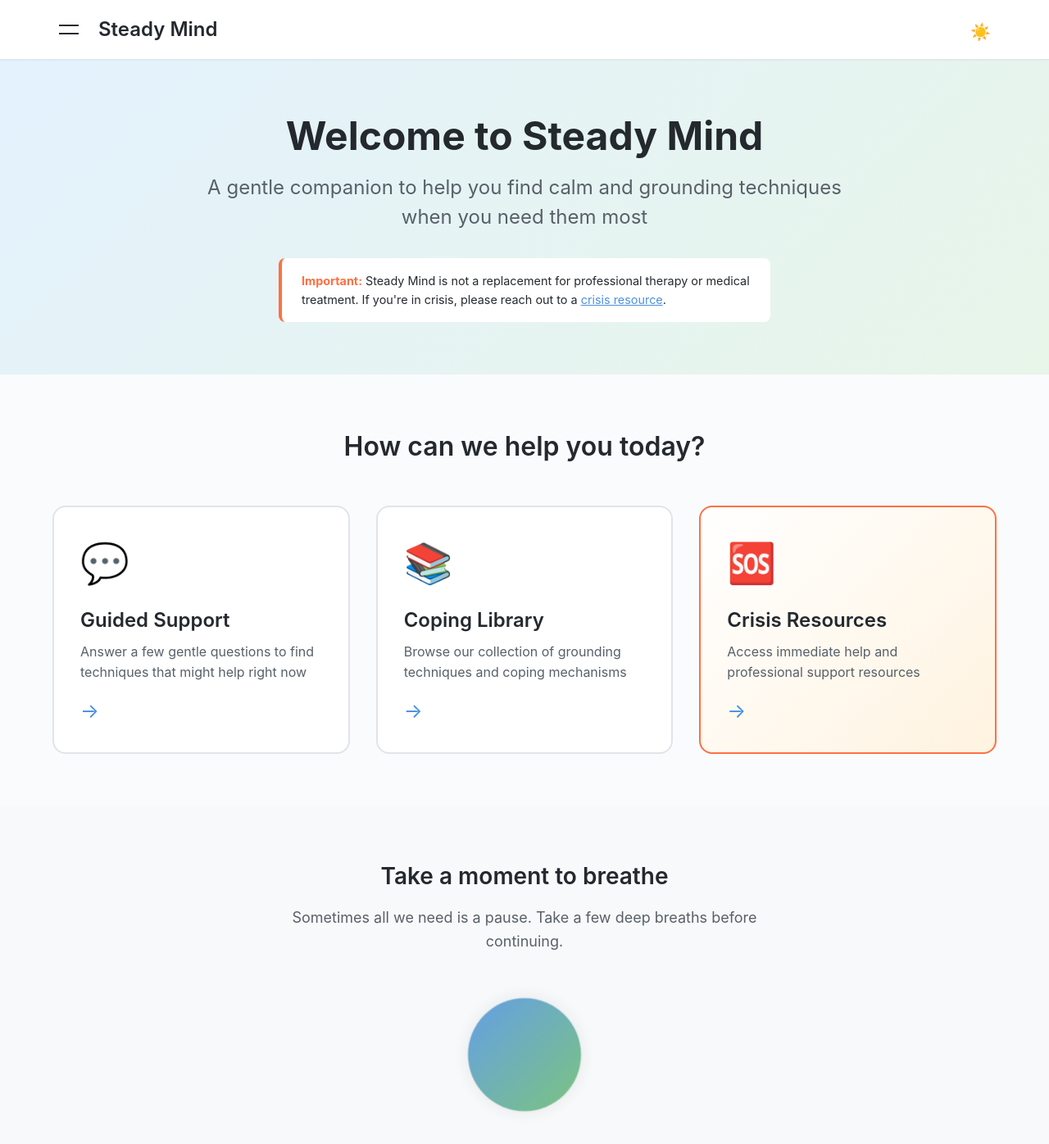
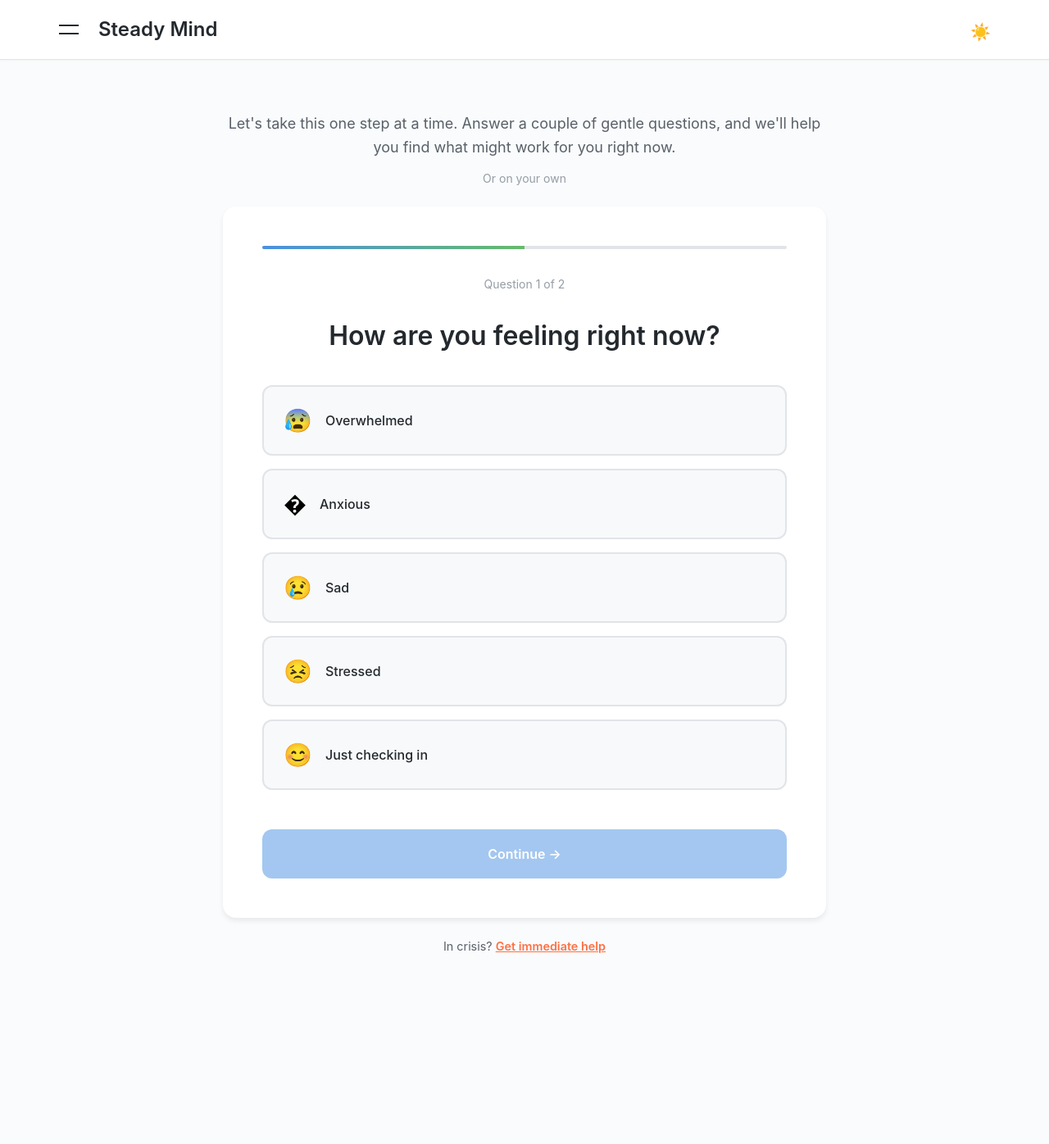
Before and after one commit to kevinslawinski/steady-mind, an Angular app: page / in a window 1280 px wide. Shown: the top 1396 px of the page at 82% size. After the commit the page ends 1214 px from the top, so only its background shows below. Built offline with nearby package versions, Linux system fonts and the light colour scheme.

Commit message:
feat: mobile-first revamp of home component with guided questions and navigation improvements

```diff
--- a/src/app/core/layout/navigation/navigation.component.ts
+++ b/src/app/core/layout/navigation/navigation.component.ts
@@ -16,8 +16,7 @@ export class NavigationComponent {
   protected readonly appTitle = signal(APP_TITLE);
 
   protected readonly navItems = [
-    { path: '/', label: 'Home', icon: '🏠' },
-    { path: '/guided-prompts', label: 'Guided Support', icon: '💬' },
+    { path: '/', label: 'Guided Support', icon: '💬' },
     { path: '/coping-library', label: 'Coping Library', icon: '📚' },
     { path: '/crisis-resources', label: 'Crisis Resources', icon: '🆘' },
   ];
--- a/src/app/features/home/home.component.html
+++ b/src/app/features/home/home.component.html
@@ -1,47 +1,73 @@
 <div class="home">
-  <section class="hero">
-    <div class="hero-content">
-      <h1 class="hero-title">Welcome to {{ appTitle() }}</h1>
-      <p class="hero-subtitle">
-        A gentle companion to help you find calm and grounding techniques when you need them most
-      </p>
-      <p class="disclaimer">
-        <strong>Important:</strong> {{ appTitle() }} is not a replacement for professional therapy
-        or medical treatment. If you're in crisis, please reach out to a
-        <a routerLink="/crisis-resources">crisis resource</a>.
-      </p>
-    </div>
+  <!-- Compact welcome message -->
+  <section class="welcome">
+    <p class="welcome-text">
+      Let's take this one step at a time. Answer a couple of gentle questions, and we'll help you
+      find what might work for you right now.
+    </p>
+    <p class="skip-option">
+      Or
+      <a routerLink="/coping-library" class="skip-link">browse coping techniques</a>
+      on your own
+    </p>
   </section>
 
-  <section class="quick-actions">
-    <h2 class="section-title">How can we help you today?</h2>
+  <!-- Guided questions -->
+  <section class="guided-questions">
+    @for (question of questions; track question.id) { @if (currentQuestion() === question.id) {
+    <div class="question-card">
+      <!-- Progress indicator -->
+      <div class="progress-bar">
+        <div
+          class="progress-fill"
+          [style.width.%]="((currentQuestion() + 1) / questions.length) * 100"
+        ></div>
+      </div>
 
-    <div class="actions-grid">
-      @for (action of quickActions; track action.route) {
-      <a
-        [routerLink]="action.route"
-        class="action-card"
-        [class.urgent]="action.urgent"
-        [attr.data-color]="action.color"
-      >
-        <div class="action-icon" aria-hidden="true">{{ action.icon }}</div>
-        <h3 class="action-title">{{ action.title }}</h3>
-        <p class="action-description">{{ action.description }}</p>
-        <span class="action-arrow" aria-hidden="true">→</span>
-      </a>
-      }
+      <p class="question-number">Question {{ currentQuestion() + 1 }} of {{ questions.length }}</p>
+
+      <h2 class="question-text">{{ question.question }}</h2>
+
+      <div class="options-grid">
+        @for (option of question.options; track option.value) {
+        <button
+          class="option-button"
+          [class.selected]="selectedAnswer() === option.value"
+          (click)="selectAnswer(option.value)"
+          type="button"
+        >
+          <span class="option-emoji" aria-hidden="true">{{ option.emoji }}</span>
+          <span class="option-label">{{ option.label }}</span>
+        </button>
+        }
+      </div>
+
+      <!-- Navigation buttons -->
+      <div class="question-nav">
+        @if (currentQuestion() > 0) {
+        <button class="nav-button secondary" (click)="previousQuestion()" type="button">
+          ← Back
+        </button>
+        }
+        <button
+          class="nav-button primary"
+          [disabled]="!selectedAnswer()"
+          (click)="nextQuestion()"
+          type="button"
+        >
+          @if (currentQuestion() < questions.length - 1) { Continue } @else { Get Recommendations }
+          →
+        </button>
+      </div>
     </div>
+    } }
   </section>
 
-  <section class="breathing-space">
-    <div class="breathing-card">
-      <h2 class="breathing-title">Take a moment to breathe</h2>
-      <p class="breathing-text">
-        Sometimes all we need is a pause. Take a few deep breaths before continuing.
-      </p>
-      <div class="breathing-visual" aria-hidden="true">
-        <div class="breathing-circle"></div>
-      </div>
-    </div>
+  <!-- Quick disclaimer with crisis link -->
+  <section class="footer-note">
+    <p class="disclaimer-compact">
+      In crisis?
+      <a routerLink="/crisis-resources" class="crisis-link">Get immediate help</a>
+    </p>
   </section>
 </div>
--- a/src/app/features/home/home.component.scss
+++ b/src/app/features/home/home.component.scss
@@ -1,49 +1,32 @@
 .home {
-  min-height: 100vh;
+  min-height: calc(100vh - 65px);
+  display: flex;
+  flex-direction: column;
+  padding: 1rem;
+  max-width: 600px;
+  margin: 0 auto;
 }
 
-.hero {
-  background: linear-gradient(135deg, var(--primary-light) 0%, var(--secondary-light) 100%);
-  padding: 4rem 1.5rem;
+// Welcome section - brief and calming
+.welcome {
+  padding: 1.5rem 0 1rem;
   text-align: center;
 }
 
-.hero-content {
-  max-width: 800px;
-  margin: 0 auto;
+.welcome-text {
+  font-size: 1rem;
+  line-height: 1.6;
+  color: var(--text-secondary);
+  margin: 0 0 0.75rem 0;
 }
 
-.hero-title {
-  font-size: clamp(2rem, 5vw, 3rem);
-  font-weight: 700;
-  color: var(--text-primary);
-  margin: 0 0 1rem 0;
-  line-height: 1.2;
+.skip-option {
+  font-size: 0.875rem;
+  color: var(--text-tertiary);
+  margin: 0;
 }
 
-.hero-subtitle {
-  font-size: clamp(1.125rem, 2.5vw, 1.5rem);
-  color: var(--text-secondary);
-  margin: 0 0 2rem 0;
-  line-height: 1.5;
-}
-
-.disclaimer {
-  background-color: var(--surface-color);
-  padding: 1rem 1.5rem;
-  border-radius: 8px;
-  border-left: 4px solid var(--accent-color);
-  margin: 2rem auto 0;
-  max-width: 600px;
-  text-align: left;
-  font-size: 0.9rem;
-  line-height: 1.6;
-
-  strong {
-    color: var(--accent-color);
-  }
-
-  a {
+.skip-link {
   color: var(--primary-color);
   text-decoration: underline;
   transition: color 0.2s ease;
@@ -59,162 +42,253 @@
     border-radius: 2px;
   }
 }
+
+// Guided questions section
+.guided-questions {
+  flex: 1;
+  display: flex;
+  flex-direction: column;
 }
 
-.quick-actions {
-  padding: 4rem 1.5rem;
-  max-width: 1200px;
-  margin: 0 auto;
+.question-card {
+  background-color: var(--surface-color);
+  border-radius: 16px;
+  padding: 1.5rem;
+  box-shadow: var(--shadow-md);
+  display: flex;
+  flex-direction: column;
+  gap: 1.5rem;
 }
 
-.section-title {
-  font-size: 2rem;
-  font-weight: 600;
-  text-align: center;
-  margin: 0 0 3rem 0;
-  color: var(--text-primary);
+.progress-bar {
+  width: 100%;
+  height: 4px;
+  background-color: var(--border-color);
+  border-radius: 2px;
+  overflow: hidden;
 }
 
-.actions-grid {
-  display: grid;
-  grid-template-columns: repeat(auto-fit, minmax(280px, 1fr));
-  gap: 2rem;
-  margin: 0 auto;
+.progress-fill {
+  height: 100%;
+  background: linear-gradient(90deg, var(--primary-color) 0%, var(--secondary-color) 100%);
+  transition: width 0.3s ease;
 }
 
-.action-card {
-  position: relative;
+.question-number {
+  font-size: 0.875rem;
+  color: var(--text-tertiary);
+  margin: 0;
+  text-align: center;
+}
+
+.question-text {
+  font-size: 1.5rem;
+  font-weight: 600;
+  color: var(--text-primary);
+  margin: 0;
+  text-align: center;
+  line-height: 1.3;
+}
+
+.options-grid {
+  display: grid;
+  gap: 0.75rem;
+  margin: 0.5rem 0;
+}
+
+.option-button {
   display: flex;
-  flex-direction: column;
-  padding: 2rem;
-  background-color: var(--surface-color);
+  align-items: center;
+  gap: 1rem;
+  padding: 1rem 1.25rem;
+  background-color: var(--surface-alt);
   border: 2px solid var(--border-color);
-  border-radius: 16px;
-  text-decoration: none;
-  color: var(--text-primary);
-  transition: transform 0.2s ease, box-shadow 0.2s ease, border-color 0.2s ease;
+  border-radius: 12px;
+  cursor: pointer;
+  transition: all 0.2s ease;
+  text-align: left;
+  width: 100%;
 
   &:hover {
-    transform: translateY(-4px);
-    box-shadow: var(--shadow-lg);
+    background-color: var(--hover-color);
     border-color: var(--primary-color);
+    transform: translateY(-2px);
   }
 
   &:focus-visible {
-    outline: 3px solid var(--primary-color);
-    outline-offset: 4px;
+    outline: 2px solid var(--primary-color);
+    outline-offset: 2px;
   }
 
-  &.urgent {
-    border-color: var(--accent-color);
-    background: linear-gradient(135deg, var(--surface-color) 0%, var(--accent-light) 100%);
+  &.selected {
+    background-color: var(--primary-light);
+    border-color: var(--primary-color);
+    box-shadow: 0 0 0 3px var(--primary-light);
+  }
 
-    &:hover {
-      border-color: var(--accent-dark);
-    }
+  &:active {
+    transform: translateY(0);
   }
 }
 
-.action-icon {
-  font-size: 3rem;
-  margin-bottom: 1rem;
+.option-emoji {
+  font-size: 1.75rem;
+  flex-shrink: 0;
 }
 
-.action-title {
-  font-size: 1.5rem;
-  font-weight: 600;
-  margin: 0 0 0.5rem 0;
+.option-label {
+  font-size: 1rem;
+  font-weight: 500;
   color: var(--text-primary);
+  flex: 1;
 }
 
-.action-description {
-  flex: 1;
-  margin: 0 0 1rem 0;
-  color: var(--text-secondary);
-  line-height: 1.6;
+.question-nav {
+  display: flex;
+  gap: 0.75rem;
+  margin-top: 0.5rem;
 }
 
-.action-arrow {
-  font-size: 1.5rem;
-  color: var(--primary-color);
-  transition: transform 0.2s ease;
+.nav-button {
+  flex: 1;
+  padding: 0.875rem 1.5rem;
+  border-radius: 12px;
+  font-weight: 600;
+  font-size: 1rem;
+  transition: all 0.2s ease;
+  border: 2px solid transparent;
 
-  .action-card:hover & {
-    transform: translateX(4px);
+  &.primary {
+    background-color: var(--primary-color);
+    color: white;
+
+    &:hover:not(:disabled) {
+      background-color: var(--primary-dark);
+      transform: translateY(-2px);
+      box-shadow: var(--shadow-md);
+    }
+
+    &:disabled {
+      opacity: 0.5;
+      cursor: not-allowed;
     }
   }
 
-.breathing-space {
+  &.secondary {
     background-color: var(--surface-alt);
-  padding: 4rem 1.5rem;
+    color: var(--text-primary);
+    border-color: var(--border-color);
+    flex: 0 0 auto;
+    min-width: 100px;
+
+    &:hover {
+      background-color: var(--hover-color);
+      border-color: var(--primary-color);
+    }
   }
 
-.breathing-card {
-  max-width: 600px;
-  margin: 0 auto;
+  &:focus-visible {
+    outline: 2px solid var(--primary-color);
+    outline-offset: 2px;
+  }
+
+  &:active:not(:disabled) {
+    transform: translateY(0);
+  }
+}
+
+// Footer note
+.footer-note {
+  padding: 1.5rem 0 1rem;
   text-align: center;
 }
 
-.breathing-title {
-  font-size: 1.75rem;
-  font-weight: 600;
-  margin: 0 0 1rem 0;
-  color: var(--text-primary);
+.disclaimer-compact {
+  font-size: 0.9rem;
+  color: var(--text-secondary);
+  margin: 0;
 }
 
-.breathing-text {
-  font-size: 1.125rem;
-  color: var(--text-secondary);
-  margin: 0 0 2rem 0;
-  line-height: 1.6;
+.crisis-link {
+  color: var(--accent-color);
+  font-weight: 600;
+  text-decoration: underline;
+  transition: color 0.2s ease;
+
+  &:hover,
+  &:focus {
+    color: var(--accent-dark);
   }
 
-.breathing-visual {
-  display: flex;
-  justify-content: center;
-  align-items: center;
-  padding: 2rem;
-}
-
-.breathing-circle {
-  width: 120px;
-  height: 120px;
-  border-radius: 50%;
-  background: linear-gradient(135deg, var(--primary-color) 0%, var(--secondary-color) 100%);
-  animation: breathe 4s ease-in-out infinite;
-  box-shadow: 0 0 20px rgba(0, 0, 0, 0.1);
-}
-
-@keyframes breathe {
-  0%,
-  100% {
-    transform: scale(1);
-    opacity: 0.7;
-  }
-  50% {
-    transform: scale(1.3);
-    opacity: 1;
+  &:focus-visible {
+    outline: 2px solid var(--accent-color);
+    outline-offset: 2px;
+    border-radius: 2px;
   }
 }
 
-@media (prefers-reduced-motion: reduce) {
-  .breathing-circle {
-    animation: none;
+// Tablet and larger
+@media (min-width: 768px) {
+  .home {
+    padding: 2rem;
+    max-width: 700px;
   }
 
-  .action-card {
+  .welcome {
+    padding: 2rem 0 1.5rem;
+  }
+
+  .welcome-text {
+    font-size: 1.125rem;
+  }
+
+  .question-card {
+    padding: 2.5rem;
+    gap: 2rem;
+  }
+
+  .question-text {
+    font-size: 1.75rem;
+  }
+
+  .options-grid {
+    gap: 1rem;
+  }
+
+  .option-button {
+    padding: 1.25rem 1.5rem;
+  }
+
+  .nav-button {
+    padding: 1rem 2rem;
+  }
+}
+
+// Desktop
+@media (min-width: 1024px) {
+  .home {
+    max-width: 800px;
+  }
+
+  .question-card {
+    padding: 3rem;
+  }
+
+  .question-text {
+    font-size: 2rem;
+  }
+}
+
+// Reduced motion support
+@media (prefers-reduced-motion: reduce) {
+  .progress-fill,
+  .option-button,
+  .nav-button {
     transition: none;
+  }
 
-    &:hover {
+  .option-button:hover,
+  .nav-button:hover {
     transform: none;
   }
 }
-
-  .action-arrow {
-    transition: none;
-
-    .action-card:hover & {
-      transform: none;
-    }
-  }
-}
--- a/src/app/features/home/home.component.ts
+++ b/src/app/features/home/home.component.ts
@@ -11,29 +11,55 @@ import { APP_TITLE } from '../../../globals/app.constants';
 })
 export class HomeComponent {
   protected readonly appTitle = signal(APP_TITLE);
+  protected readonly currentQuestion = signal(0);
+  protected readonly selectedAnswer = signal<string | null>(null);
 
-  protected readonly quickActions = [
+  // Initial guided questions
+  protected readonly questions = [
     {
-      title: 'Guided Support',
-      description: 'Answer a few gentle questions to find techniques that might help right now',
-      icon: '💬',
-      route: '/guided-prompts',
-      color: 'primary',
+      id: 0,
+      question: 'How are you feeling right now?',
+      options: [
+        { value: 'overwhelmed', label: 'Overwhelmed', emoji: '😰' },
+        { value: 'anxious', label: 'Anxious', emoji: '�' },
+        { value: 'sad', label: 'Sad', emoji: '😢' },
+        { value: 'stressed', label: 'Stressed', emoji: '😣' },
+        { value: 'neutral', label: 'Just checking in', emoji: '😊' },
+      ],
     },
     {
-      title: 'Coping Library',
-      description: 'Browse our collection of grounding techniques and coping mechanisms',
-      icon: '📚',
-      route: '/coping-library',
-      color: 'secondary',
-    },
-    {
-      title: 'Crisis Resources',
-      description: 'Access immediate help and professional support resources',
-      icon: '🆘',
-      route: '/crisis-resources',
-      color: 'accent',
-      urgent: true,
+      id: 1,
+      question: 'What would be most helpful right now?',
+      options: [
+        { value: 'calm-down', label: 'Something to help me calm down', emoji: '🌊' },
+        { value: 'ground', label: 'Help me feel grounded', emoji: '🌱' },
+        { value: 'distract', label: 'A gentle distraction', emoji: '✨' },
+        { value: 'breathe', label: 'Breathing exercises', emoji: '💨' },
+        { value: 'explore', label: 'Just want to explore', emoji: '🧭' },
+      ],
     },
   ];
+
+  protected selectAnswer(value: string): void {
+    this.selectedAnswer.set(value);
+  }
+
+  protected nextQuestion(): void {
+    const current = this.currentQuestion();
+    if (current < this.questions.length - 1) {
+      this.currentQuestion.update((q) => q + 1);
+      this.selectedAnswer.set(null);
+    } else {
+      // Navigate to results/recommendations
+      // TODO: Implement recommendation logic
+      console.log('Show recommendations based on answers');
+    }
+  }
+
+  protected previousQuestion(): void {
+    if (this.currentQuestion() > 0) {
+      this.currentQuestion.update((q) => q - 1);
+      this.selectedAnswer.set(null);
+    }
+  }
 }
```
Also changed, not shown: src/app/app.routes.ts (+0 -7 lines). Lines whose indentation alone changed are shown as unchanged.
